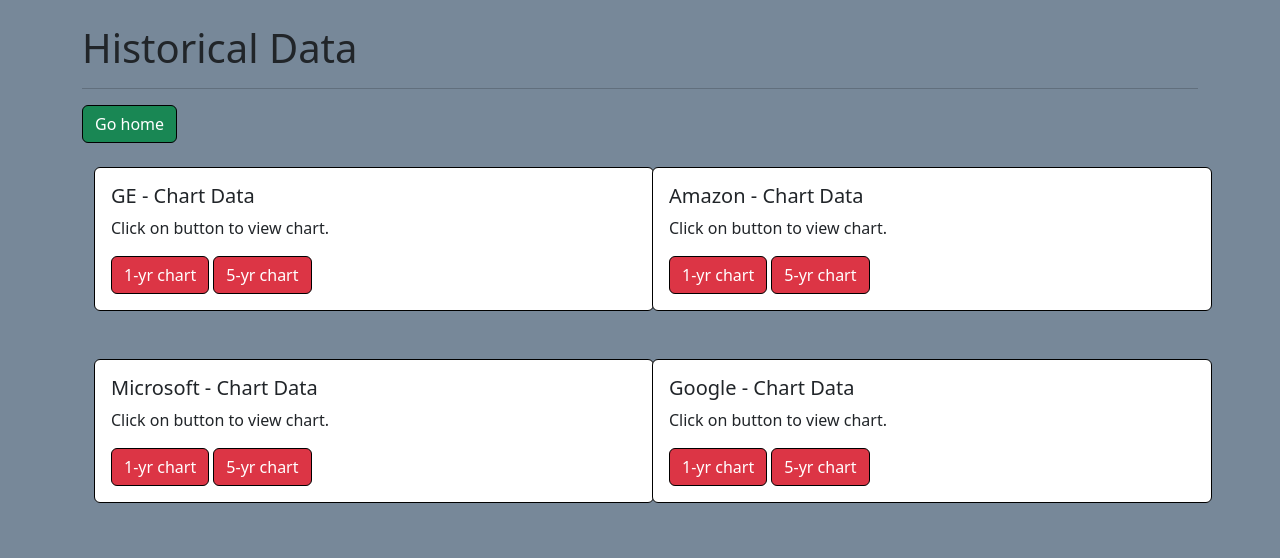
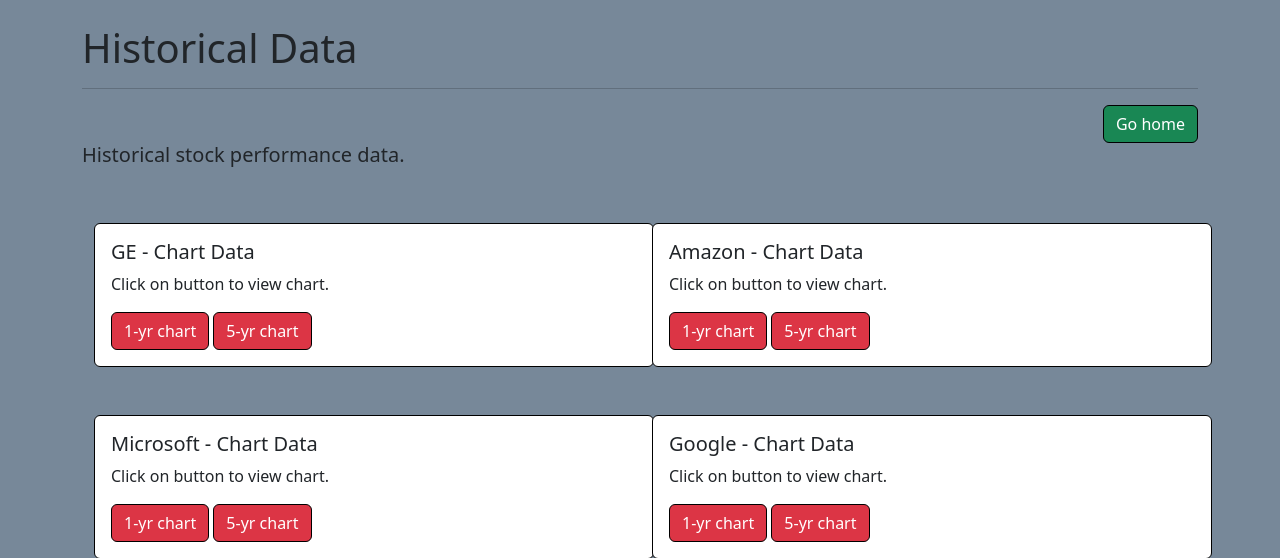
Before and after one commit to hubforschoolwork/pro4stockpicker, a Django app: page /historical_data in a window 1280 px wide. Shown: the part 56-614 px from the top of the page. Run offline with Django 5.2, Linux system fonts and the light colour scheme.

Commit message:
css changes

```diff
--- a/picker/templates/add_portfolio.html
+++ b/picker/templates/add_portfolio.html
@@ -11,7 +11,7 @@
 <div class="d-flex justify-content-end">
 <a href="{% url 'home' %}" class="btn btn-success border-black">Go home</a>
 </div>
-<br>
+
 
 <h5>Maximum purchase limit is $5,000.</h5>
 <br>
--- a/picker/templates/historical_data.html
+++ b/picker/templates/historical_data.html
@@ -10,8 +10,13 @@
 {% block content %}
 <h1>Historical Data</h1>
 <hr>
+<div class="d-flex justify-content-end">
 <a href="{% url 'home' %}" class="btn btn-success border-black">Go home</a>
-</br>
+</div>
+
+<h5>Historical stock performance data.</h5>
+
+<br>
 </br>
 <div class="container">
 
--- a/picker/templates/stock_data.html
+++ b/picker/templates/stock_data.html
@@ -8,9 +8,10 @@
 
 <h1>Stock Data</h1>
 <hr>
+<div class="d-flex justify-content-end">
 <a href="{% url 'home' %}" class="btn btn-success border-black">Go home</a>
-</br>
-</br>
+</div>
+
 <h5>Click on button to view current stock data.</h5>
 </br>
 
```
Also changed, not shown: picker/templates/stock_data_amazon.html (+5 -2 lines), static/css/styles.css (line endings or trailing spaces).
